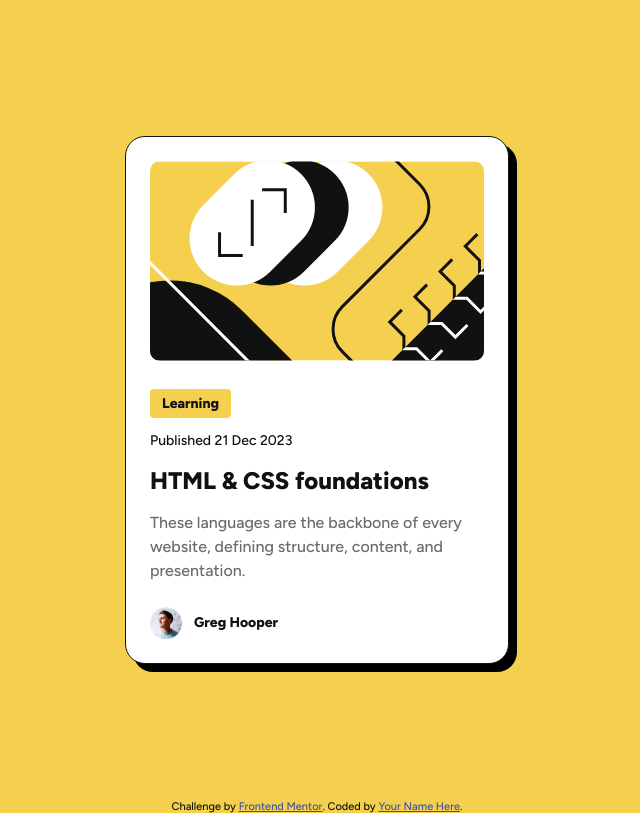
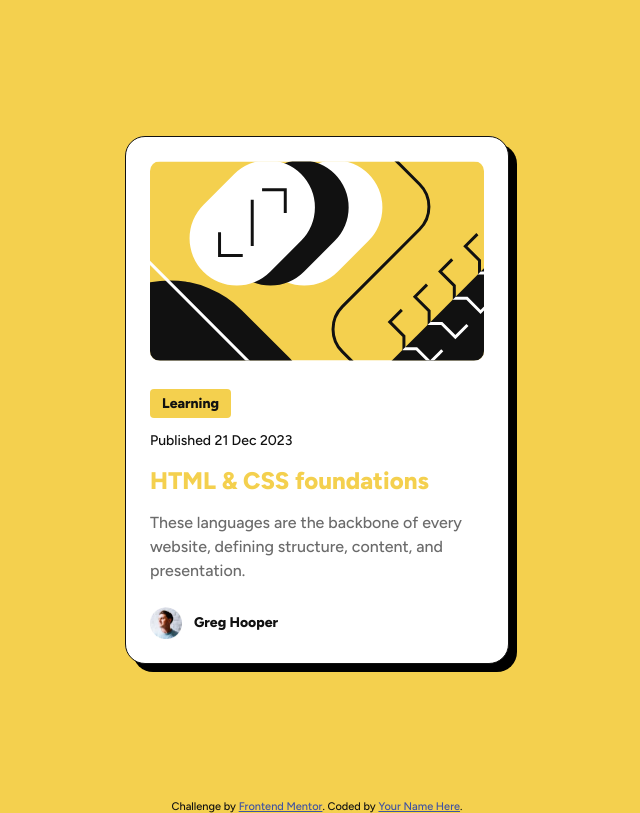
Before and after one commit to steffieMD/blog-preview-card, a plain HTML site: page index.html in a window 1280 px wide. In both pictures the pointer is over the element "HTML & CSS foundations". Shown: the whole page, without its empty margins (323-963 px from the left). Drawn offline with Linux system fonts and the light colour scheme.

Commit message:
Add hover and focus states

```diff
--- a/style.css
+++ b/style.css
@@ -12,6 +12,7 @@
   --color-gray-500: #6b6b6b;
   --color-white: #fff;
 }
+
 *,
 *::before,
 *::after {
@@ -87,6 +88,11 @@ main {
   line-height: 150%;
 }
 
+.card__text h1:hover,
+.card__text h1:focus {
+  color: var(--color-yellow);
+}
+
 .card__text p {
   color: var(--color-gray-500);
   font-size: 0.875rem;
```
